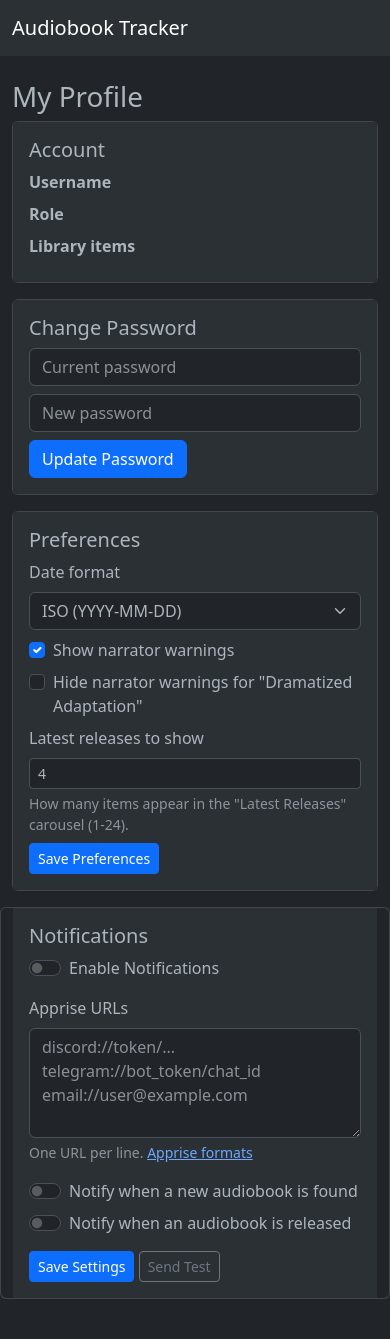
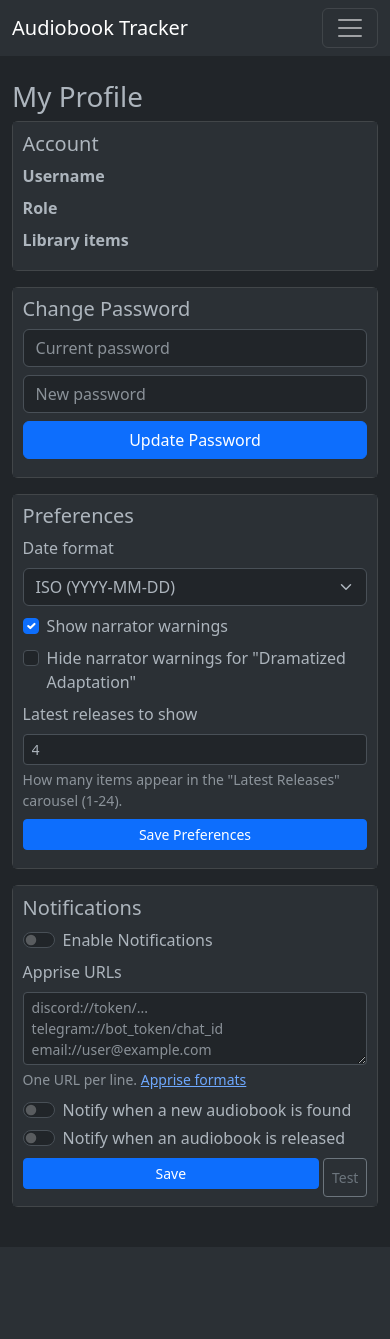
Before and after one commit to elcool0r/audiobook-tracker, a Python web app: template tracker/templates/profile.html in a window 390 px wide. After the commit the page ends 1207 px from the top, so only its background shows below. Run offline with Jinja, Linux system fonts and the light colour scheme; the template is opened without the code that fills it, so the values that code supplies are empty.

Commit message:
feat: enhance mobile responsiveness and add Chrome DevTools probe endpoint

```diff
--- a/tracker/app.py
+++ b/tracker/app.py
@@ -597,6 +597,11 @@ def create_app() -> FastAPI:
         settings = load_settings()
         return templates.TemplateResponse("settings.html", {"request": request, "settings": settings, "user": user, "version": __version__})
 
+    # Chrome DevTools and some extensions probe this path; return 204 to silence 404 noise
+    @app.get("/.well-known/appspecific/com.chrome.devtools.json")
+    async def _chrome_devtools_probe():
+        return Response(status_code=204)
+
     @app.get(_p("/library"), response_class=HTMLResponse)
     async def library_page(request: Request, user=Depends(get_current_user)):
         settings = load_settings()
--- a/tracker/static/css/custom.css
+++ b/tracker/static/css/custom.css
@@ -292,6 +292,18 @@ html[data-bs-theme="dark"],
 	}
 }
 
+/* Mobile config tweaks: tighter card padding, full-width primary actions */
+@media (max-width: 575.98px) {
+	.card .card-body { padding: 0.6rem !important; }
+	.card .card-header { padding: 0.55rem 0.75rem; font-size: 0.95rem; }
+	form#settingsForm { padding-bottom: 0.5rem; }
+	/* Make important action buttons stack and fill width on very small screens */
+	.btn-primary, .btn-danger, .btn-warning, .btn-secondary { width: 100%; display: block; margin-bottom: 0.5rem; }
+	.two-step-confirm { min-width: auto; }
+	/* Reduce spacing inside the developer/DB cards to avoid large scrolls */
+	.card .card-body .mb-3 { margin-bottom: 0.5rem !important; }
+}
+
 @media (max-width: 575.98px) {
 	.all-series-table { min-width: 100%; font-size: 0.92rem; }
 	.all-series-table th,
@@ -359,3 +371,5 @@ html[data-bs-theme="dark"],
     min-width: 40px !important;
   }
 }
+
+/* (mobile navbar styles removed — reverted) */
--- a/tracker/templates/base.html
+++ b/tracker/templates/base.html
@@ -25,7 +25,11 @@
       <div class="container-fluid">
         <a class="navbar-brand" href="{{ (base_path ~ '/library') if not public_nav else '#' }}">{{ brand_title or 'Audiobook Tracker' }}</a>
         <span class="navbar-text small text-muted ms-2">{{ version }}</span>
-        <div class="collapse navbar-collapse">
+        <!-- Navbar toggler for mobile -->
+        <button class="navbar-toggler" type="button" data-bs-toggle="collapse" data-bs-target="#mainNavbar" aria-controls="mainNavbar" aria-expanded="false" aria-label="Toggle navigation">
+          <span class="navbar-toggler-icon"></span>
+        </button>
+        <div class="collapse navbar-collapse" id="mainNavbar">
           <ul class="navbar-nav ms-auto align-items-center">
             {% if not public_nav %}
               {% if user %}
--- a/tracker/templates/dashboard.html
+++ b/tracker/templates/dashboard.html
@@ -1,5 +1,6 @@
 {% extends 'base.html' %}
 {% block content %}
+<div class="container-fluid px-3 px-sm-4">
 <h1>Dashboard</h1>
 <p>Welcome, {{ user.username }}.</p>
 <div class="row">
@@ -50,4 +51,5 @@ document.getElementById('searchForm').addEventListener('submit', async (ev) => {
   document.getElementById('results').innerText = JSON.stringify(j, null, 2);
 });
 </script>
+</div>
 {% endblock %}
--- a/tracker/templates/jobs.html
+++ b/tracker/templates/jobs.html
@@ -1,6 +1,7 @@
 {% extends 'base.html' %}
 {% block content %}
 <h1>Jobs (Admin)</h1>
+<div class="container-fluid px-3 px-sm-4">
 <div class="d-flex align-items-center mb-3">
   <button class="btn btn-sm btn-outline-primary me-2" id="refresh">Refresh</button>
   <button class="btn btn-sm btn-outline-success me-2" id="testJob">Enqueue test job</button>
@@ -161,4 +162,5 @@ autoRefreshInterval = setInterval(loadJobs, 3000);
 
 loadJobs();
 </script>
+ </div>
 {% endblock %}
--- a/tracker/templates/library.html
+++ b/tracker/templates/library.html
@@ -1,5 +1,6 @@
 {% extends 'base.html' %}
 {% block content %}
+<div class="container-fluid px-3 px-sm-4">
 <h1>My Library</h1>
 {% set search_enabled = user.role == 'admin' or settings.allow_non_admin_series_search %}
 <div class="row">
@@ -938,4 +939,5 @@ document.getElementById('knownSeriesCollapse').addEventListener('hidden.bs.colla
   if (header) header.classList.add('collapsed');
 });
 </script>
+</div>
 {% endblock %}
--- a/tracker/templates/logs.html
+++ b/tracker/templates/logs.html
@@ -1,5 +1,6 @@
 {% extends 'base.html' %}
 {% block content %}
+<div class="container-fluid px-3 px-sm-4">
 <h1>Auth Logs (Admin)</h1>
 <div class="d-flex align-items-center mb-3">
   <button class="btn btn-sm btn-outline-primary me-2" id="refresh">Refresh</button>
@@ -32,4 +33,5 @@ document.getElementById('refresh').addEventListener('click', () => location.relo
 
 render();
 </script>
+</div>
 {% endblock %}
--- a/tracker/templates/profile.html
+++ b/tracker/templates/profile.html
@@ -28,7 +28,7 @@
       </div>
     </div>
   </div>
-  <div class="col-md-6">
+  <div class="col-lg-6 col-md-6">
     <div class="card mb-3">
       <div class="card-body">
         <h5 class="card-title">Preferences</h5>
@@ -73,29 +73,32 @@
       </div>
     </div>
     <!-- API Keys feature hidden for now -->
-  </div>  <!-- Audiobookshelf Import feature hidden for now -->
+  </div>
+  <div class="col-lg-6 col-md-6">
     <div class="card mb-3">
       <div class="card-body">
         <h5 class="card-title">Notifications</h5>
-        <div class="form-check form-switch mb-3">
+        <div class="form-check form-switch mb-2">
           <input class="form-check-input" type="checkbox" id="notifyEnabled" aria-checked="false">
           <label class="form-check-label" for="notifyEnabled">Enable Notifications</label>
         </div>
-        <div class="mb-3">
+        <div class="mb-2">
           <label class="form-label">Apprise URLs</label>
-          <textarea class="form-control" id="notifyUrls" rows="4" placeholder="discord://token/...&#10;telegram://bot_token/chat_id&#10;email://user@example.com"></textarea>
+          <textarea class="form-control form-control-sm" id="notifyUrls" rows="3" placeholder="discord://token/...&#10;telegram://bot_token/chat_id&#10;email://user@example.com"></textarea>
           <small class="text-muted d-block mt-1">One URL per line. <a href="https://github.com/caronc/apprise/wiki" target="_blank">Apprise formats</a></small>
         </div>
-        <div class="form-check form-switch mb-2">
+        <div class="form-check form-switch mb-1">
           <input class="form-check-input" type="checkbox" id="notifyNewFound" aria-checked="false">
           <label class="form-check-label" for="notifyNewFound">Notify when a new audiobook is found</label>
         </div>
-        <div class="form-check form-switch mb-3">
+        <div class="form-check form-switch mb-2">
           <input class="form-check-input" type="checkbox" id="notifyRelease" aria-checked="false">
           <label class="form-check-label" for="notifyRelease">Notify when an audiobook is released</label>
         </div>
-        <button class="btn btn-sm btn-primary" id="notifySaveBtn">Save Settings</button>
-        <button class="btn btn-sm btn-outline-secondary" id="notifyTestBtn">Send Test</button>
+        <div class="d-flex gap-1">
+          <button class="btn btn-sm btn-primary" id="notifySaveBtn">Save</button>
+          <button class="btn btn-sm btn-outline-secondary" id="notifyTestBtn">Test</button>
+        </div>
         <div class="alert alert-success mt-2" id="notifyOk" style="display:none;">Settings saved</div>
         <div class="alert alert-danger mt-2" id="notifyErr" style="display:none;"></div>
       </div>
--- a/tracker/templates/series_admin.html
+++ b/tracker/templates/series_admin.html
@@ -1,5 +1,6 @@
 {% extends 'base.html' %}
 {% block content %}
+<div class="container-fluid px-3 px-sm-4">
 <h1 id="seriesAdminTitle">Series</h1>
 {% if settings.developer_mode and user.role == 'admin' %}
 <div class="alert alert-warning small">Developer mode is active — duplication controls are available in the list.</div>
@@ -462,5 +463,7 @@ pageSizeSelect.addEventListener('change', () => {
 });
 
 loadSeries();
+
 </script>
+</div>
 {% endblock %}
--- a/tracker/templates/users.html
+++ b/tracker/templates/users.html
@@ -1,5 +1,6 @@
 {% extends 'base.html' %}
 {% block content %}
+<div class="container-fluid px-3 px-sm-4">
 <h1>User Management</h1>
 <div class="row">
   <div class="col-md-6">
@@ -223,5 +224,7 @@ function showPasswordToast(username, password) {
   container.prepend(toast);
   setTimeout(() => { try { toast.remove(); } catch(e) {} }, 20000);
 }
+
 </script>
+</div>
 {% endblock %}
--- a/tracker/templates/view_series.html
+++ b/tracker/templates/view_series.html
@@ -1,6 +1,6 @@
 {% extends 'base.html' %}
 {% block content %}
-<div class="container mt-4">
+<div class="container-fluid px-3 px-sm-4">
   <h1 class="text-center mb-4" id="seriesTitle">Series</h1>
   <div class="d-flex justify-content-end mb-3">
     <div class="btn-group" role="group" aria-label="Sort controls">
@@ -9,7 +9,7 @@
     </div>
   </div>
   <div class="row row-cols-1 row-cols-md-3 g-4" id="booksGrid"></div>
-</div>
+  </div>
 <script>
   const asin = "{{ asin }}";
   let books = [];
@@ -102,3 +102,4 @@
   loadSeries();
 </script>
 {% endblock %}
+{% endblock %}
```
Also changed, not shown: tracker/templates/settings.html (+9 -2 lines).
